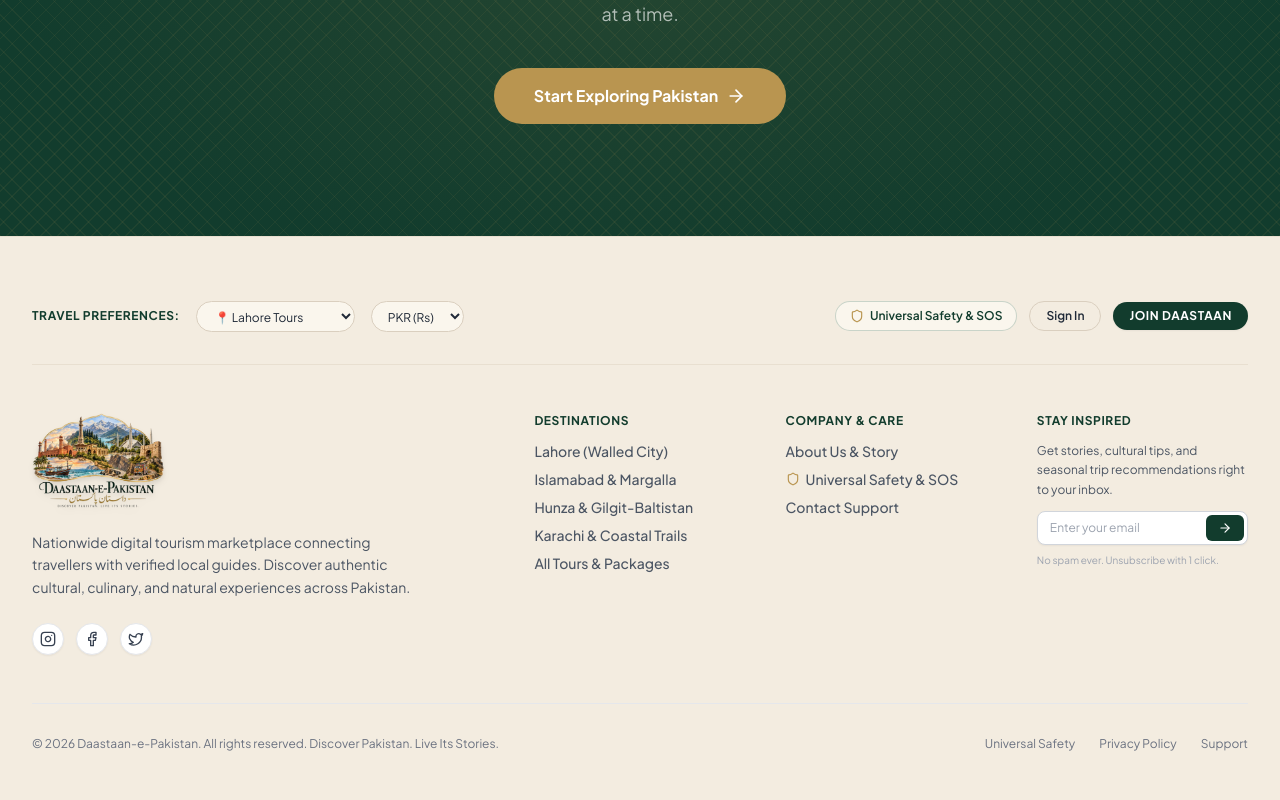
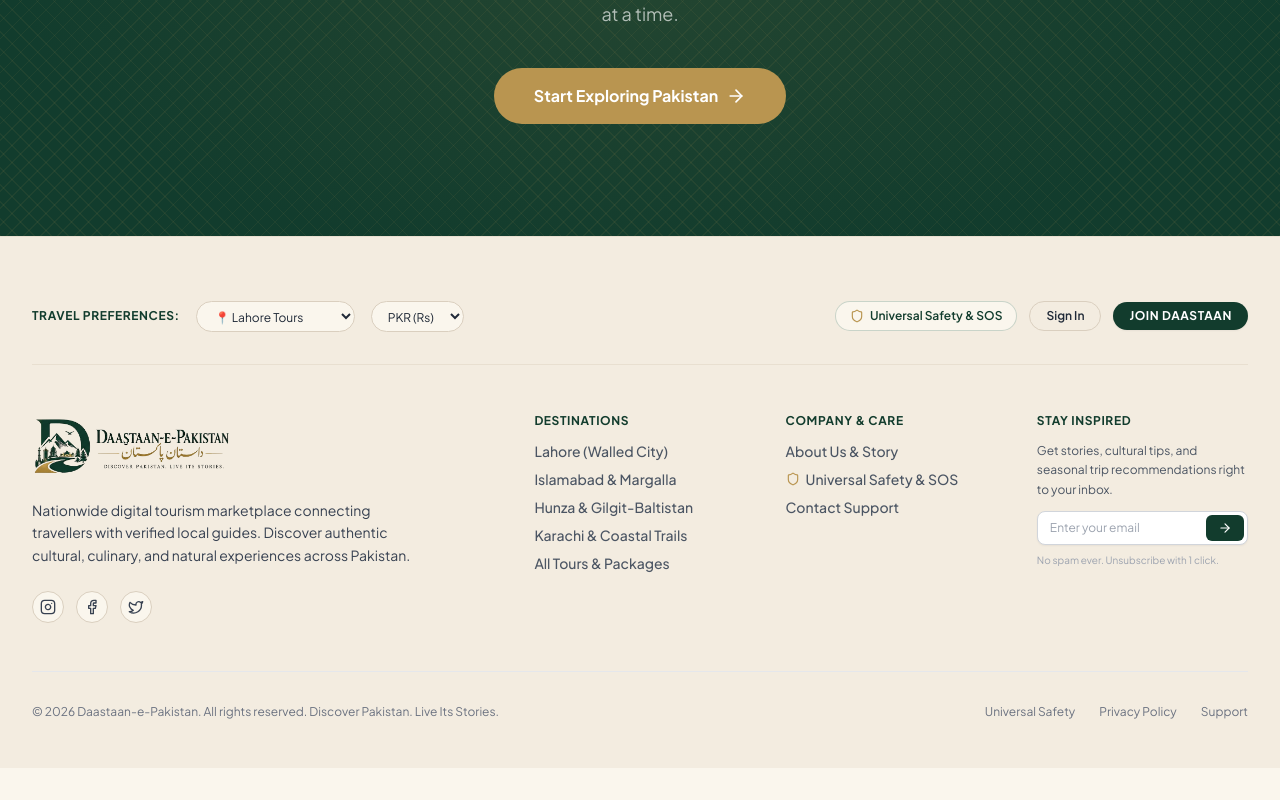
Before and after one commit to flyxosoft-creator/daastaan-e-pakistan, a Next.js app in the folder apps/web/: page / in a window 1280 px wide. Shown: the part 5527-6327 px from the top of the page. After the commit the page ends 6295 px from the top, so only its background shows below. Built offline with nearby package versions, Linux system fonts and the light colour scheme; no server answers; a web font is replaced by a local one.

Commit message:
fix(branding): ensure consistent official horizontal logo across header, footer, and auth pages

```diff
--- a/apps/web/app/(auth)/login/page.tsx
+++ b/apps/web/app/(auth)/login/page.tsx
@@ -43,13 +43,13 @@ export default function LoginPage() {
           <span>Back to Home</span>
         </Link>
 
-        {/* Official Final Logo */}
+        {/* Official Brand Logo */}
         <div className="flex flex-col items-center">
           <Link href="/">
             <img
-              src="/images/logos/Daastaan-e-Pakistan_Primary-Heritage-Logo.png"
+              src="/images/logos/Daastaan-e-Pakistan_Horizontal-Logo.png"
               alt="Daastaan-e-Pakistan — Official Logo"
-              className="h-20 sm:h-24 w-auto object-contain mx-auto drop-shadow-md"
+              className="h-14 sm:h-16 w-auto object-contain mx-auto transition-transform hover:scale-105"
             />
           </Link>
           <h2 className="mt-3 text-center font-serif text-2xl sm:text-3xl font-bold tracking-tight text-[#123C2D]">
--- a/apps/web/app/(auth)/signup/page.tsx
+++ b/apps/web/app/(auth)/signup/page.tsx
@@ -56,13 +56,13 @@ export default function SignupPage() {
           <span>Back to Home</span>
         </Link>
 
-        {/* Official Final Logo */}
+        {/* Official Horizontal Logo */}
         <div className="flex flex-col items-center">
           <Link href="/">
             <img
-              src="/images/logos/Daastaan-e-Pakistan_Primary-Heritage-Logo.png"
+              src="/images/logos/Daastaan-e-Pakistan_Horizontal-Logo.png"
               alt="Daastaan-e-Pakistan — Official Logo"
-              className="h-20 sm:h-24 w-auto object-contain mx-auto drop-shadow-md"
+              className="h-14 sm:h-16 w-auto object-contain mx-auto transition-transform hover:scale-105"
             />
           </Link>
           <h2 className="mt-3 text-center font-serif text-2xl sm:text-3xl font-bold tracking-tight text-[#123C2D]">
--- a/apps/web/components/layout/footer.tsx
+++ b/apps/web/components/layout/footer.tsx
@@ -86,16 +86,16 @@ export function Footer() {
 
         {/* Main Columns */}
         <div className="grid grid-cols-1 md:grid-cols-2 lg:grid-cols-5 gap-10 mb-12">
-          {/* Brand Info - Showcases Official Final Logo */}
+          {/* Brand Info - Same Official Horizontal Logo as Header */}
           <div className="lg:col-span-2 space-y-4">
             <Link href="/" className="inline-block group">
               <img
-                src="/images/logos/Daastaan-e-Pakistan_Primary-Heritage-Logo.png"
-                alt="Daastaan-e-Pakistan — Official Emblem"
-                className="h-20 sm:h-24 w-auto object-contain transition-transform group-hover:scale-105 drop-shadow-md"
+                src="/images/logos/Daastaan-e-Pakistan_Horizontal-Logo.png"
+                alt="Daastaan-e-Pakistan — Discover Pakistan. Live Its Stories."
+                className="h-14 sm:h-16 lg:h-18 w-auto object-contain transition-transform group-hover:scale-105"
               />
             </Link>
-            <p className="text-sm text-gray-600 max-w-sm leading-relaxed">
+            <p className="text-sm text-gray-700 max-w-sm leading-relaxed">
               Nationwide digital tourism marketplace connecting travellers with verified local guides.
               Discover authentic cultural, culinary, and natural experiences across Pakistan.
             </p>
@@ -104,7 +104,7 @@ export function Footer() {
                 href="https://instagram.com"
                 target="_blank"
                 rel="noreferrer"
-                className="w-8 h-8 rounded-full bg-white border border-gray-200 flex items-center justify-center text-gray-700 hover:bg-[#123C2D] hover:text-white transition-colors shadow-sm"
+                className="w-8 h-8 rounded-full bg-[#FAF6ED] border border-[#DACFBF] flex items-center justify-center text-gray-700 hover:bg-[#123C2D] hover:text-white transition-colors shadow-2xs"
                 aria-label="Instagram"
               >
                 <Instagram className="w-4 h-4" />
@@ -113,7 +113,7 @@ export function Footer() {
                 href="https://facebook.com"
                 target="_blank"
                 rel="noreferrer"
-                className="w-8 h-8 rounded-full bg-white border border-gray-200 flex items-center justify-center text-gray-700 hover:bg-[#123C2D] hover:text-white transition-colors shadow-sm"
+                className="w-8 h-8 rounded-full bg-[#FAF6ED] border border-[#DACFBF] flex items-center justify-center text-gray-700 hover:bg-[#123C2D] hover:text-white transition-colors shadow-2xs"
                 aria-label="Facebook"
               >
                 <Facebook className="w-4 h-4" />
@@ -122,7 +122,7 @@ export function Footer() {
                 href="https://twitter.com"
                 target="_blank"
                 rel="noreferrer"
-                className="w-8 h-8 rounded-full bg-white border border-gray-200 flex items-center justify-center text-gray-700 hover:bg-[#123C2D] hover:text-white transition-colors shadow-sm"
+                className="w-8 h-8 rounded-full bg-[#FAF6ED] border border-[#DACFBF] flex items-center justify-center text-gray-700 hover:bg-[#123C2D] hover:text-white transition-colors shadow-2xs"
                 aria-label="Twitter"
               >
                 <Twitter className="w-4 h-4" />
```
